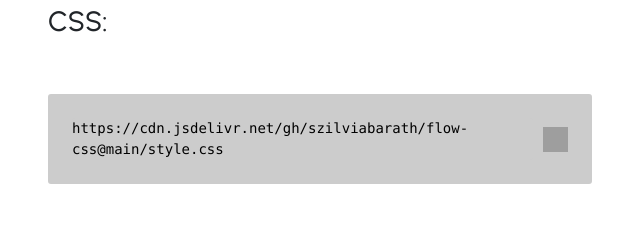
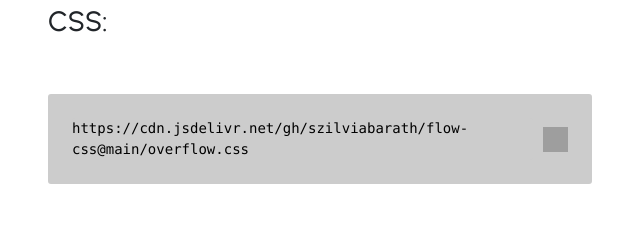
Before and after one commit to szilviabarath/Flow, a website: page index.html in a window 1280 px wide. Shown: the part 1666-1895 px from the top of the page, 0-640 px from the left. Drawn offline with nearby package versions, Linux system fonts and the light colour scheme; grey boxes are pictures that could not be loaded.

Commit message:
Update index.html

```diff
--- a/index.html
+++ b/index.html
@@ -94,7 +94,7 @@
     <h2 class="mx-4 px-4 main-font">via CDN</h2>
     <h3 class=" mx-4 px-4 main-font">CSS:</h3>
     <div class="d-inline-flex p-4 m-5 code align-items-center">
-    <code class="code justify-content-center align-items-center d-flex">https://cdn.jsdelivr.net/gh/szilviabarath/flow-css@main/style.css </code>
+    <code class="code justify-content-center align-items-center d-flex">https://cdn.jsdelivr.net/gh/szilviabarath/flow-css@main/overflow.css </code>
     <img class="copy-icon" alt="copy icon" aria-label="copy" src="https://img.icons8.com/ios-glyphs/30/000000/copy.png"/>
   </div>
     <h3 class="mx-4 px-4 main-font">JS:</h3>
```
